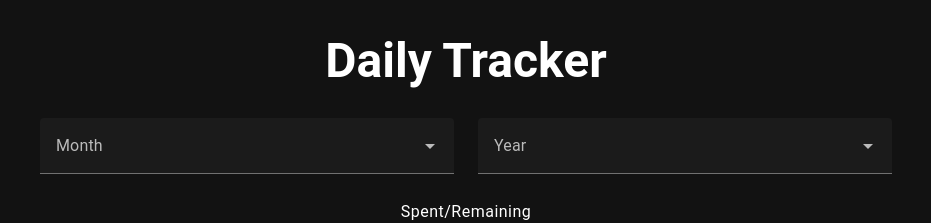
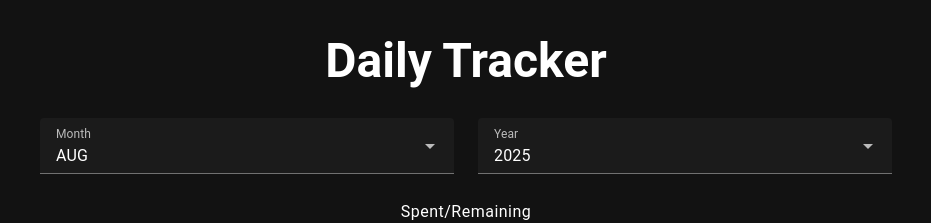
Before and after one commit to garytafoya/daily-tracker, a Vue app: page / in a window 1280 px wide. Shown: the top 223 px of the page, without its empty margins (174-1105 px from the left). Built offline with nearby package versions, Linux system fonts and the light colour scheme; a small style sheet from the web is missing.

Commit message:
did some work for date selects

```diff
--- a/src/js/utilities.js
+++ b/src/js/utilities.js
@@ -1,3 +1,9 @@
+export function getCurrentMonthAbbr() {
+  console.log('hi')
+  const date = new Date()
+  return date.toLocaleString('en-US', { month: 'short' }).toUpperCase()
+}
+
 export function getCurrentFullMonth() {
   const date = new Date()
   return date.toLocaleString('default', { month: 'long' })
--- a/src/pages/index.vue
+++ b/src/pages/index.vue
@@ -11,6 +11,7 @@
         <v-select
           class="ml-2"
           label="Month"
+          v-model="currentMonthAbbr"
           :items="['JAN', 'FEB', 'MAR', 'APR', 'MAY', 'JUN', 'JUL', 'AUG', 'SEP', 'OCT', 'NOV', 'DEC']"
         ></v-select>
       </v-col>
@@ -18,7 +19,8 @@
       <v-select
         class="mr-2"
         label="Year"
-        :items="['2005', '2006']"
+        v-model="currentYear"
+        :items="['2005']"
       ></v-select>
       </v-col>
     </v-row>
@@ -111,12 +113,13 @@
 </template>
 
 <script setup>
-import { getCurrentFullMonth, getDaysInMonth, getDaysLeftInMonth, averageByDate } from '@/js/utilities.js'
+import { getCurrentMonthAbbr, getCurrentFullMonth, getDaysInMonth, getDaysLeftInMonth, averageByDate } from '@/js/utilities.js'
 import AddExpense from '@/components/AddExpense.vue'
 import { useExpenseStore } from '@/stores/expenseStore'
 
 const expenseStore = useExpenseStore()
 
+const currentMonthAbbr = ref('')
 const currentMonth = ref('')
 const currentYear = ref('')
 const addExpense = ref('')
@@ -130,6 +133,7 @@ onMounted(() => {
   const date = new Date()
   currentMonth.value = date.toLocaleString('default', { month: 'long' })
   currentYear.value = date.getFullYear()
+  currentMonthAbbr.value = getCurrentMonthAbbr()
 
   expenseStore.loadMonthlyExpenses(currentMonth.value, currentYear.value).then(() =>{
     currentMonth.value = getCurrentFullMonth()
```
